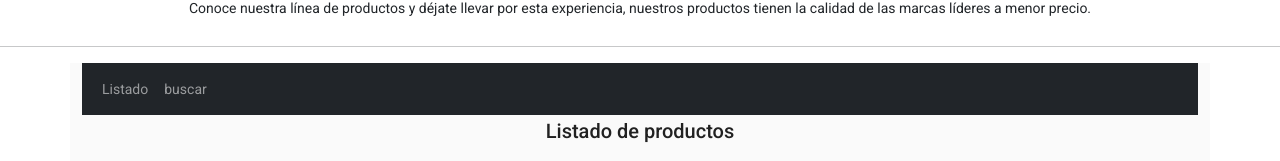
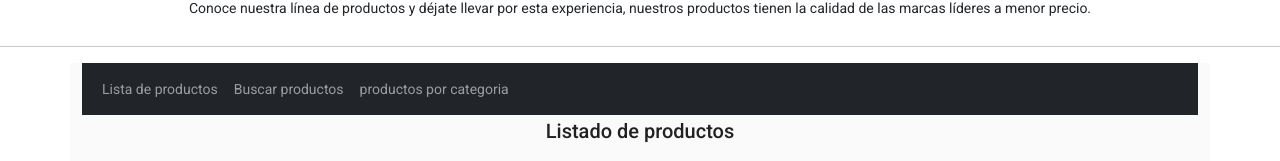
Before and after one commit to aifqb/sitiobg02, an Angular app: page /productos/listado in a window 1280 px wide. Shown: the part 316-477 px from the top of the page. Built offline with nearby package versions, Linux system fonts and the light colour scheme; no server answers.

Commit message:
con boton de categorias

```diff
--- /dev/null
+++ b/src/app/productos/pages/categoria/categoria.component.css
@@ -0,0 +1,4 @@
+button{
+    margin-right: 5px;
+    margin-block: 5px;
+}
--- /dev/null
+++ b/src/app/productos/pages/categoria/categoria.component.html
@@ -0,0 +1,13 @@
+<h3>buscar por categoria {{categoriaActiva | titlecase}}</h3>
+<br>
+<h4>seleccione la categoria</h4>
+<div class="row">
+    <div class="col">
+        <button *ngFor="let categoria of categorias"
+                [class]="getClaseCSS( categoria )"
+                (click)="activaCategoria( categoria )">
+            {{categoria}}
+        </button>
+    </div>
+</div>
+<br>
--- /dev/null
+++ b/src/app/productos/pages/categoria/categoria.component.ts
@@ -0,0 +1,26 @@
+import { Component } from '@angular/core';
+
+
+
+@Component({
+  selector: 'app-categoria',
+  templateUrl: './categoria.component.html',
+  styleUrls: ['./categoria.component.css']
+})
+export class CategoriaComponent {
+
+  categorias: string[] = ['chorizo', 'jamon', 'mortadela', 'pate', 'peperoni', 'queso', 'salame', 'salchicha con piel', 'salchicha sin piel', 'salchichon', 'tocino'];
+  categoriaActiva: string = '';
+
+  constructor() {}
+
+  getClaseCSS( categoria: string ): string {
+    return (categoria === this.categoriaActiva) ? 'btn btn-danger': 'btn btn-outline-danger';
+  }
+
+    activaCategoria ( categoria: string ) {
+      this.categoriaActiva = categoria;
+
+    }
+
+  }
--- a/src/app/productos/pages/home/home.component.html
+++ b/src/app/productos/pages/home/home.component.html
@@ -13,16 +13,20 @@
 </div>
 
 <hr>
+
 <mat-drawer-container class="container">
     <nav class="navbar navbar-expand-lg navbar-dark bg-dark">
         <div class="container">
           <div>
             <ul class="navbar-nav">
               <li class="nav-item">
-                <a class="nav-link" routerLink='listado'>Listado</a>
+                <a class="nav-link" routerLink='listado'>Lista de productos</a>
               </li>
               <li class="nav-item">
-                <a class="nav-link" routerLink='buscar'>buscar</a>
+                <a class="nav-link" routerLink='buscar'>Buscar productos</a>
+              </li>
+              <li class="nav-item">
+                <a class="nav-link" routerLink='categoria'>productos por categoria</a>
               </li>
             </ul>
           </div>
--- a/src/app/productos/pages/producto/producto.component.html
+++ b/src/app/productos/pages/producto/producto.component.html
@@ -10,10 +10,8 @@
     <div
         fxLayout="row"
         fxLayout.xs="column"
-
         fxLayoutGap="30px">
         <div fxFlex="50">
-
             <img class="shadow " mat-card-image src="assets/productos/imagen_ref.jpg">
         </div>
         <div fxFlex="50">
@@ -52,6 +50,3 @@
             </button>
 
         </div>
-
-    </div>
-</ng-template>
--- a/src/app/productos/productos.module.ts
+++ b/src/app/productos/productos.module.ts
@@ -4,12 +4,13 @@ import { FlexLayoutModule } from '@angular/flex-layout';
 
 import { ProductosRoutingModule } from './productos-routing.module';
 import { MaterialModule } from '../material/material.module';
+import { FormsModule } from '@angular/forms';
 
 import { BuscarComponent } from './pages/buscar/buscar.component';
 import { ProductoComponent } from './pages/producto/producto.component';
 import { HomeComponent } from './pages/home/home.component';
 import { ListadoComponent } from './pages/listado/listado.component';
-import { FormsModule } from '@angular/forms';
+import { CategoriaComponent } from './pages/categoria/categoria.component';
 
 
 
@@ -21,7 +22,8 @@ import { FormsModule } from '@angular/forms';
     BuscarComponent,
     ProductoComponent,
     HomeComponent,
-    ListadoComponent
+    ListadoComponent,
+    CategoriaComponent
   ],
 
   imports: [
```
Also changed, not shown: src/app/productos/productos-routing.module.ts (+7 -4 lines).
